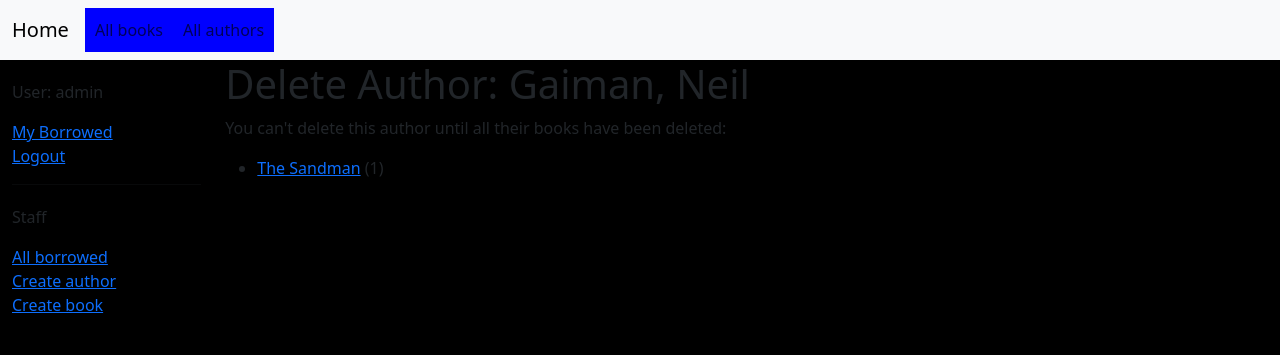
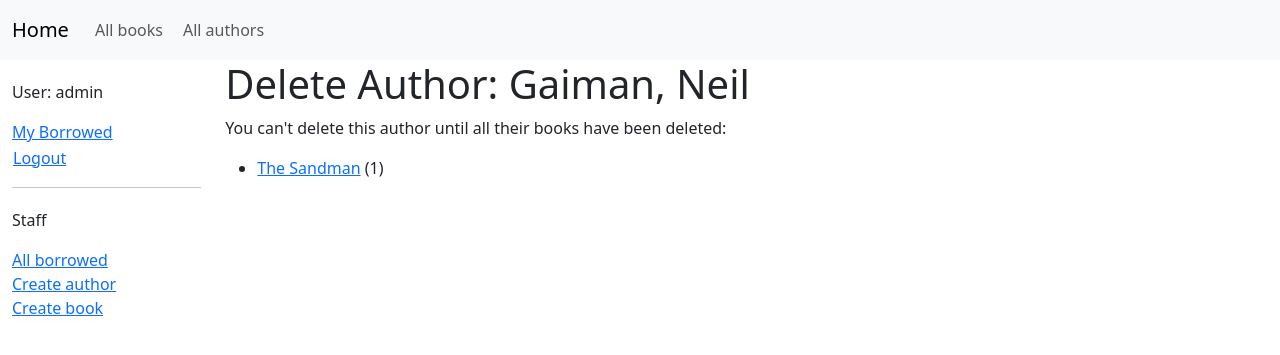
Before and after one commit to JuliaCaesar/csci313-assignment-3-Julia-Motzko, a Django app: page /catalog/author/2/delete/ in a window 1280 px wide. Shown: the top 355 px of the page. Run offline with Django 5.2, Linux system fonts and the light colour scheme; a user stored in the database is signed in; data comes from the database, SQL or seed files in the repository; both versions use the stored data as it was after the commit.

Commit message:
adding feature

```diff
--- a/locallibrary/catalog/static/css/styles.css
+++ b/locallibrary/catalog/static/css/styles.css
@@ -1,5 +1,5 @@
 body {
-  background-color: black;
+
 }
 
 .sidebar-nav {
@@ -22,5 +22,9 @@
 }
 
 .nav-item {
-  background-color: blue;
+
 }
+
+#sad{
+  background-image: url("sad10doctor.gif");
+}
--- a/locallibrary/catalog/templates/base_generic.html
+++ b/locallibrary/catalog/templates/base_generic.html
@@ -10,7 +10,7 @@
     <link href="https://cdn.jsdelivr.net/npm/bootstrap@5.3.3/dist/css/bootstrap.min.css" rel="stylesheet" integrity="sha384-QWTKZyjpPEjISv5WaRU9OFeRpok6YctnYmDr5pNlyT2bRjXh0JMhjY6hW+ALEwIH" crossorigin="anonymous" />
 
     {% load static %}
-    <link rel="stylesheet" href="{% static 'static/css/styles.css' %}" />
+    <link rel="stylesheet" href="{% static 'css/styles.css' %}" />
     <nav class="navbar navbar-expand-lg bg-body-tertiary"> {% comment  %}added bootstrap navbar{% endcomment %}
       <div class="container-fluid">
         <a class="navbar-brand" href="{% url 'index' %}">Home</a>
@@ -44,7 +44,10 @@
                 </li>
 
                 <li>
-                  <a href="{% url 'logout' %}?next={{request.path}}">Logout</a>
+                  <form id="logout-form" method="post" action="{% url 'logout' %}">
+                    {% csrf_token %}
+                    <button type="submit" class="btn btn-link">Logout</button>
+                  </form>
                 </li>
               {% else %}
                 <li>
--- a/locallibrary/locallibrary/settings.py
+++ b/locallibrary/locallibrary/settings.py
@@ -32,7 +32,6 @@
 # Application definition
 
 INSTALLED_APPS = [
-    'django.contrib.admin',
     'django.contrib.auth',
     'django.contrib.contenttypes',
     'django.contrib.sessions',
@@ -40,6 +39,7 @@
     'django.contrib.staticfiles',
     # Add our new application
     'catalog.apps.CatalogConfig', # This object was created for us in /catalog/apps.py
+    'django.contrib.admin',
 ]
 
 MIDDLEWARE = [
```
Also changed, not shown: locallibrary/catalog/static/css/sad10doctor.gif (added), locallibrary/db.sqlite3.
